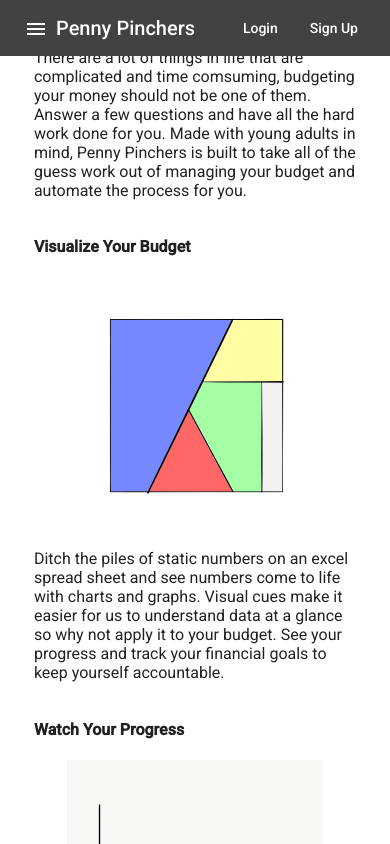
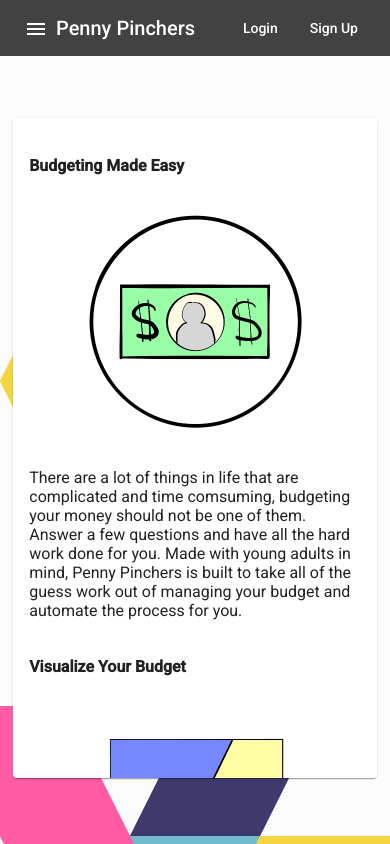
Before and after one commit to anngo14/PennyPinchers, an Angular app: page /home in a window 390 px wide. Built offline with nearby package versions, Linux system fonts and the light colour scheme.

Commit message:
fixed height issues on home page

```diff
--- a/src/app/home/home.component.css
+++ b/src/app/home/home.component.css
@@ -1,43 +1,29 @@
-.mainContainer{
-    display: flex;
-    align-items: center;
-    justify-content: center;
-    height: 100%;
+.cardContainer{
+    height: 80%;
+    overflow-y: auto;
+    overflow-x: hidden;
+    -ms-overflow-style: none;
 }
-.cardContainer{
-    height: 45em;
+.cardContainer::-webkit-scrollbar{
+    display: none;
 }
-.contentContainer{
+.contentBox{
     display: flex;
     flex-direction: column;
-    justify-self: center;
-    align-items: center;
-    width: 70em;
+    justify-items: center;
+    width: 60em;
 }
 .content{
     display: flex;
     flex-direction: row;
     align-items: center;
-    height: 10em;
-    width: 60em;
 }
-@media(max-width: 1058px){
-    .contentContainer{
-        width: 90%;
+@media(max-width: 1090px){
+    .cardContainer{
+        width: 85%;
     }
-    .content{
+    .contentBox{
         width: 100%;
-    }
-}
-@media(max-width: 690px){
-    .content{
-        height: auto;
-    }
-    .spacer{
-        height: 5em;
-    }
-    .cardContainer{
-        height: auto
     }
 }
 @media(max-width: 550px){
--- a/src/app/home/home.component.html
+++ b/src/app/home/home.component.html
@@ -1,28 +1,27 @@
-<div class='mainContainer'>
-    <mat-card class='cardContainer'>
-        <div class='contentContainer'>
-            <div>
+<mat-grid-list cols='1' rowHeight='49em'>
+    <mat-grid-tile>
+        <mat-card class='cardContainer'>
+            <div class='contentBox'>
                 <h4>Budgeting Made Easy</h4>
                 <div class='content'>
                     <p>There are a lot of things in life that are complicated and time comsuming, budgeting your money should not be one of them. Answer a few questions and have all the hard work done for you. Made with young adults in mind, Penny Pinchers is built to take all of the guess work out of managing your budget and automate the process for you.</p>
                     <img src="assets/img/budgeting.png" alt="" width='256' height='256'>
                 </div>
             </div>
-            <div>
+            <div class='contentBox'>
                 <h4>Visualize Your Budget</h4>
                 <div class='content'>
                     <p>Ditch the piles of static numbers on an excel spread sheet and see numbers come to life with charts and graphs. Visual cues make it easier for us to understand data at a glance so why not apply it to your budget. See your progress and track your financial goals to keep yourself accountable.</p>
                     <img src="assets/img/visualize.png" alt="" width='256' height='256'>
                 </div>
             </div>
-            <div>
+            <div class='contentBox'>
                 <h4>Watch Your Progress</h4>
                 <div class='content'>
                     <p>Track your goals and your expenses with helpful visual cues. Watch your savings grow with your custom-made budget every month. An archive page is available that holds budget, expense, and goal information from previous months to review.</p>
                     <img src="assets/img/Progress.png" alt="" width="256" height="256">
                 </div>
             </div>
-            <div class='spacer'></div>
-        </div>
-    </mat-card>
-</div>
+        </mat-card>
+    </mat-grid-tile>
+</mat-grid-list>
```
